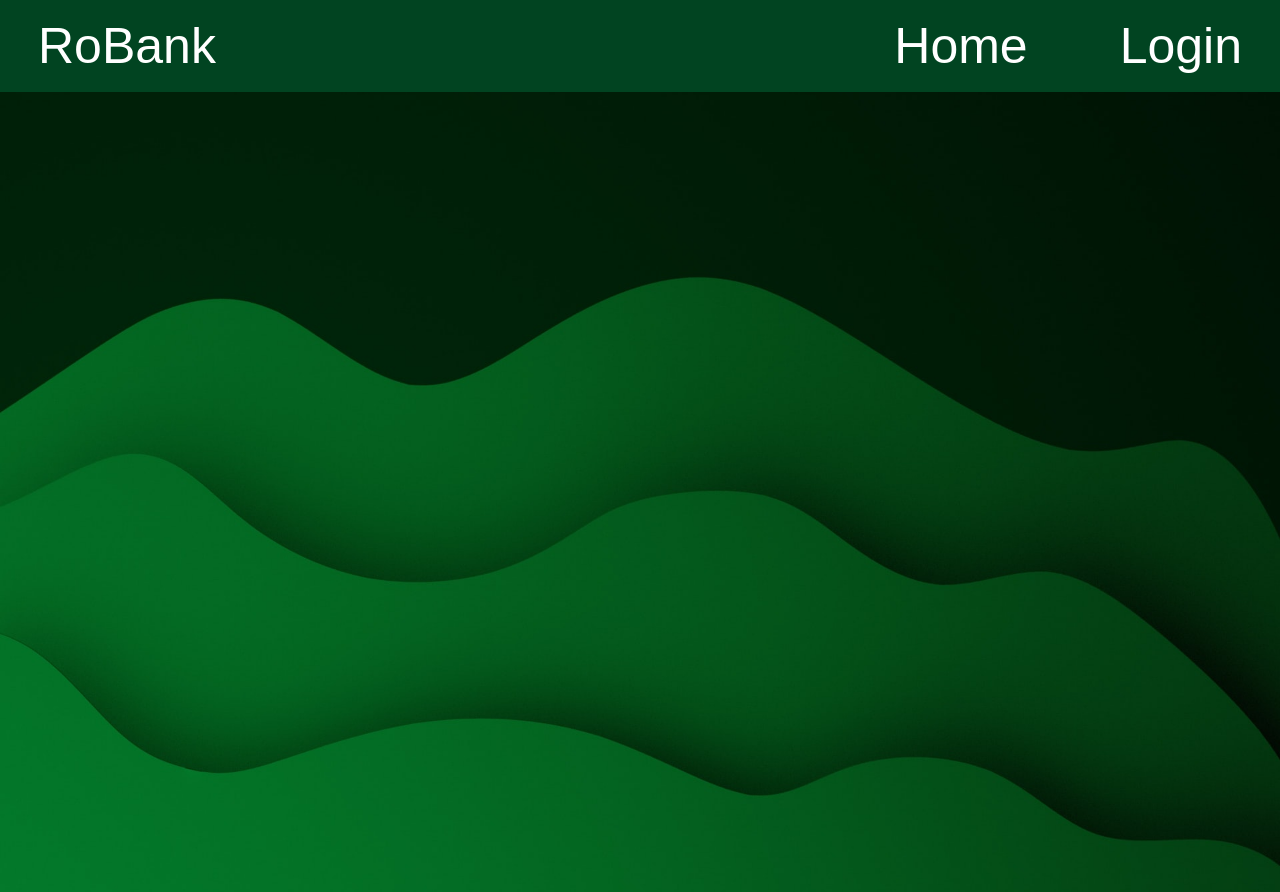
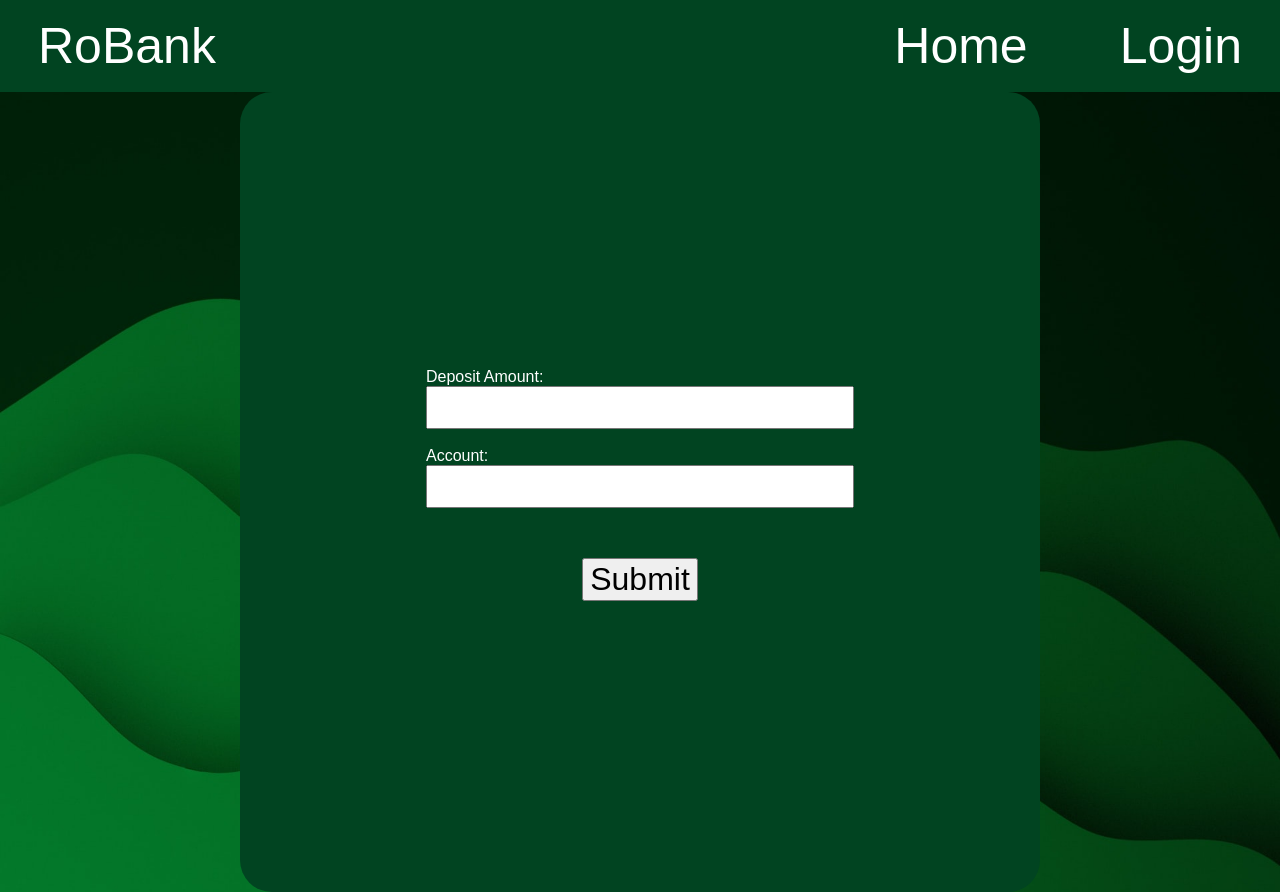
Before and after one commit to J-M0101/RoBankCmpe131, a PHP site: page /ATMDeposit.html in a window 1280 px wide. Run offline with PHP 8.4, Linux system fonts and the light colour scheme.

Commit message:
added depo and Account

```diff
--- a/ATMDeposit.html
+++ b/ATMDeposit.html
@@ -25,6 +25,19 @@
 
       <div class = "bottomBox">
 
+        <div class ="depoInfo">
+          <form action="/action_page.php" method="get">
+
+            <label for="CardNumber">Deposit Amount:<br></label>
+            <input type="text" id="CardNumber" name="CardNumber"><br><br>
+
+            <label for="#">Account:<br></label>
+            <input type="password" id="pin" name="pin"><br><br>
+            <div class="submitBtn">
+              <input type="submit" value="Submit">
+            </div>
+          </form>
+        </div>
 
       </div>
 
--- a/Styles.css
+++ b/Styles.css
@@ -215,6 +215,19 @@ table td {
   /* margin-bottom: 25px; */
 }
 
+.depoInfo{
+  display: flex;
+  align-self:center;
+  align-items: center;
+  width: 50rem;
+  height: 50rem;
+  justify-content: center;
+  background-color: #014421;
+  flex-direction: column;
+  border-radius: 2rem;
+}
+
+
 .optionsPB div{
   align-items: center;
   font-size: 4rem;
```
Also changed, not shown: ATMOptions.html (+4 -4 lines).
